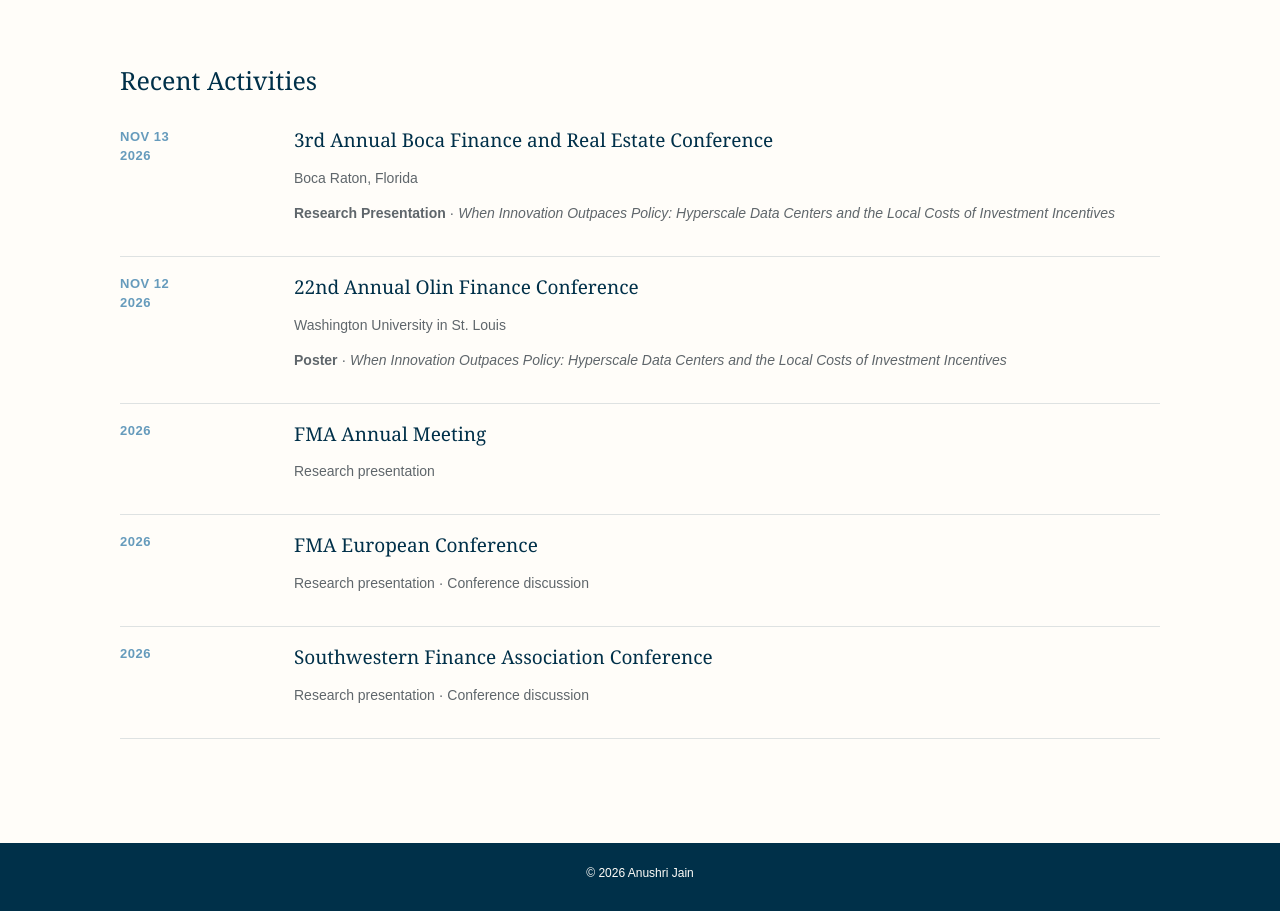
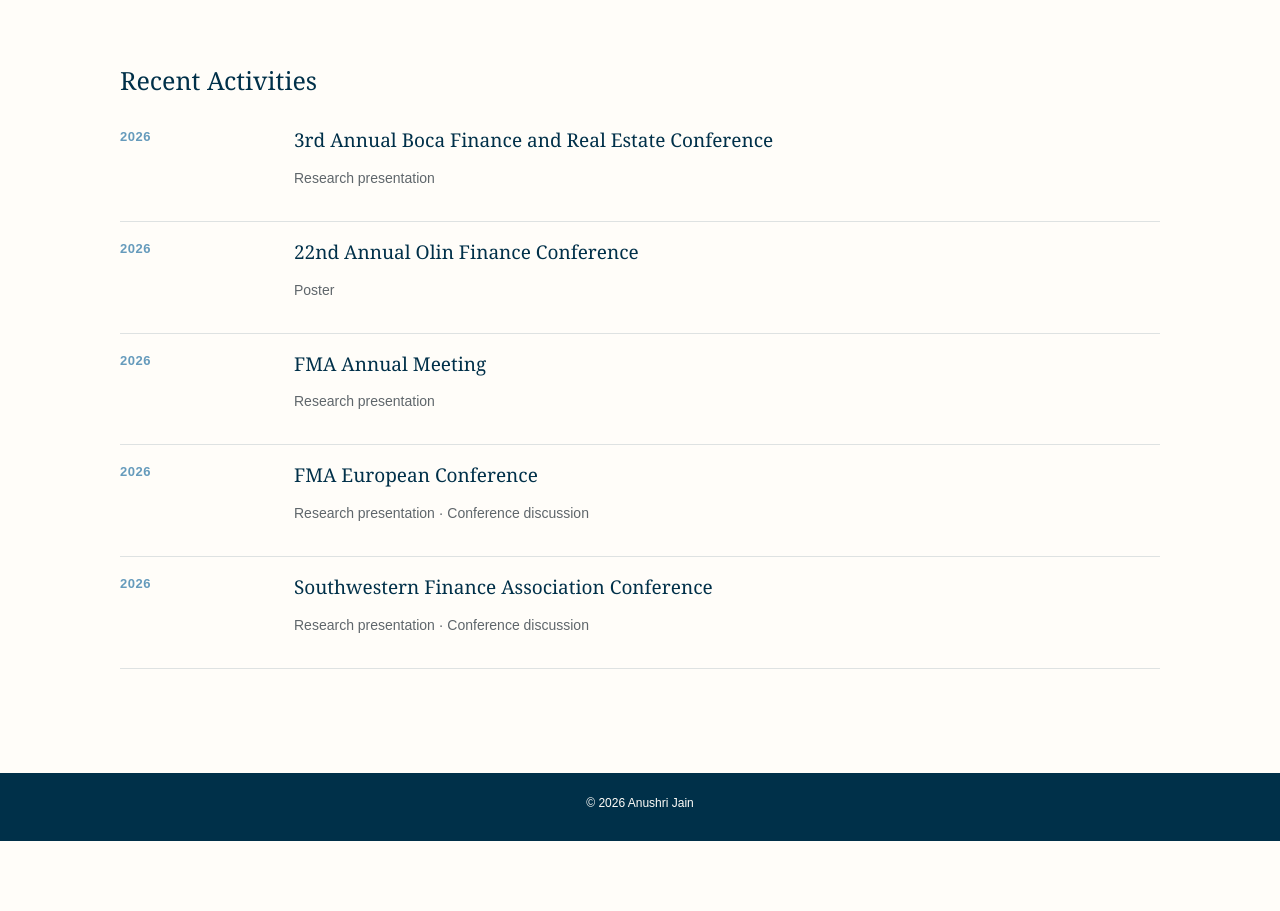
Before and after one commit to AnushriRajJain/AnushriRajJain.github.io, a plain HTML site: page index.html in a window 1280 px wide. Shown: the part 1180-2091 px from the top of the page. After the commit the page ends 2021 px from the top, so only its background shows below. Drawn offline with Linux system fonts and the light colour scheme.

Commit message:
Match recent conference activity formatting

```diff
--- a/index.html
+++ b/index.html
@@ -490,7 +490,6 @@
         <div class="activity-item">
 
           <div class="activity-date">
-            Nov 13<br>
             2026
           </div>
 
@@ -501,16 +500,7 @@
             </p>
 
             <p class="activity-meta">
-              Boca Raton, Florida
-            </p>
-
-            <p class="activity-meta">
-              <strong>Research Presentation</strong>
-              ·
-              <em>
-                When Innovation Outpaces Policy:
-                Hyperscale Data Centers and the Local Costs of Investment Incentives
-              </em>
+              Research presentation
             </p>
 
           </div>
@@ -521,7 +511,6 @@
         <div class="activity-item">
 
           <div class="activity-date">
-            Nov 12<br>
             2026
           </div>
 
@@ -532,16 +521,7 @@
             </p>
 
             <p class="activity-meta">
-              Washington University in St. Louis
-            </p>
-
-            <p class="activity-meta">
-              <strong>Poster</strong>
-              ·
-              <em>
-                When Innovation Outpaces Policy:
-                Hyperscale Data Centers and the Local Costs of Investment Incentives
-              </em>
+              Poster
             </p>
 
           </div>
```
